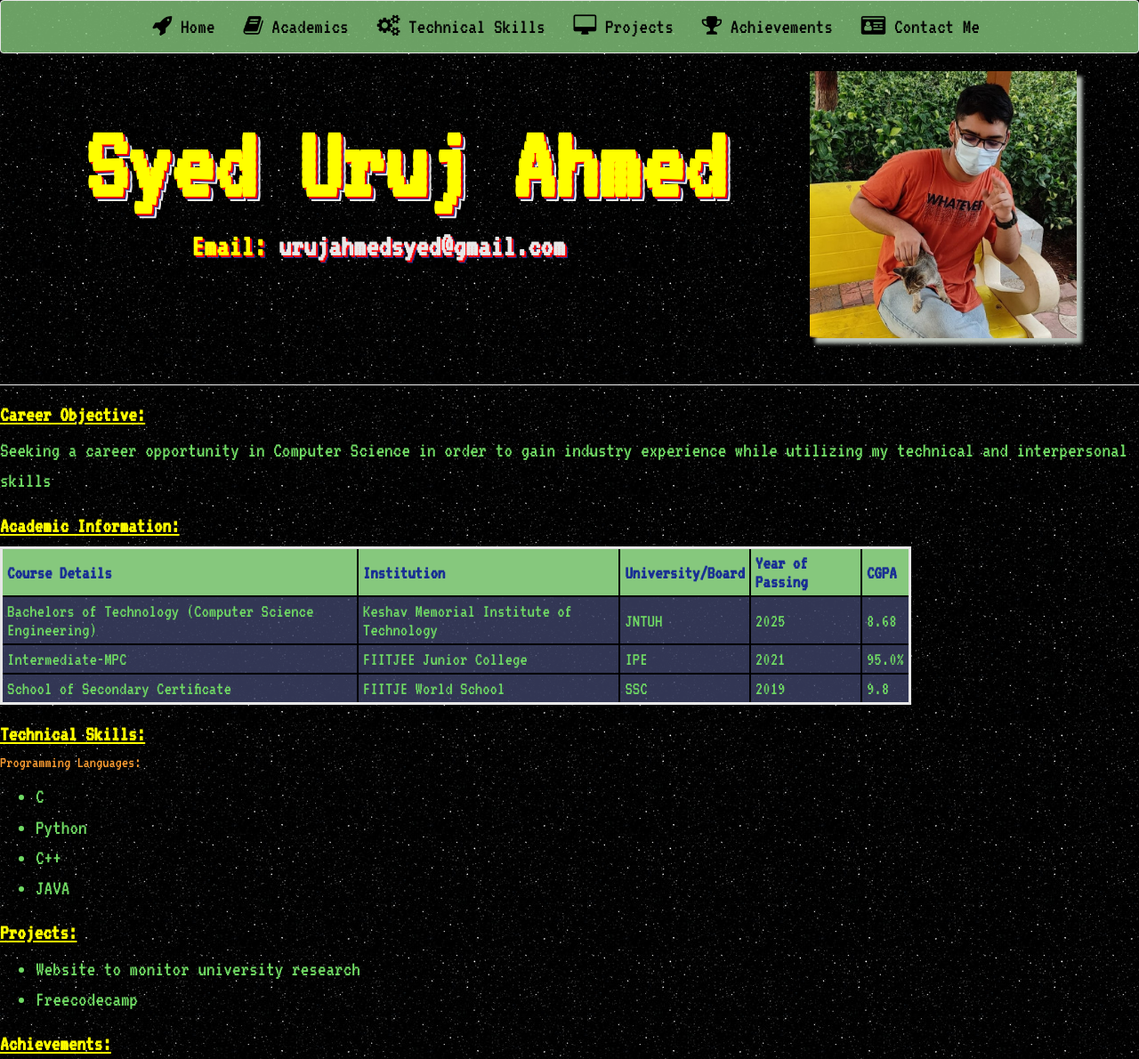
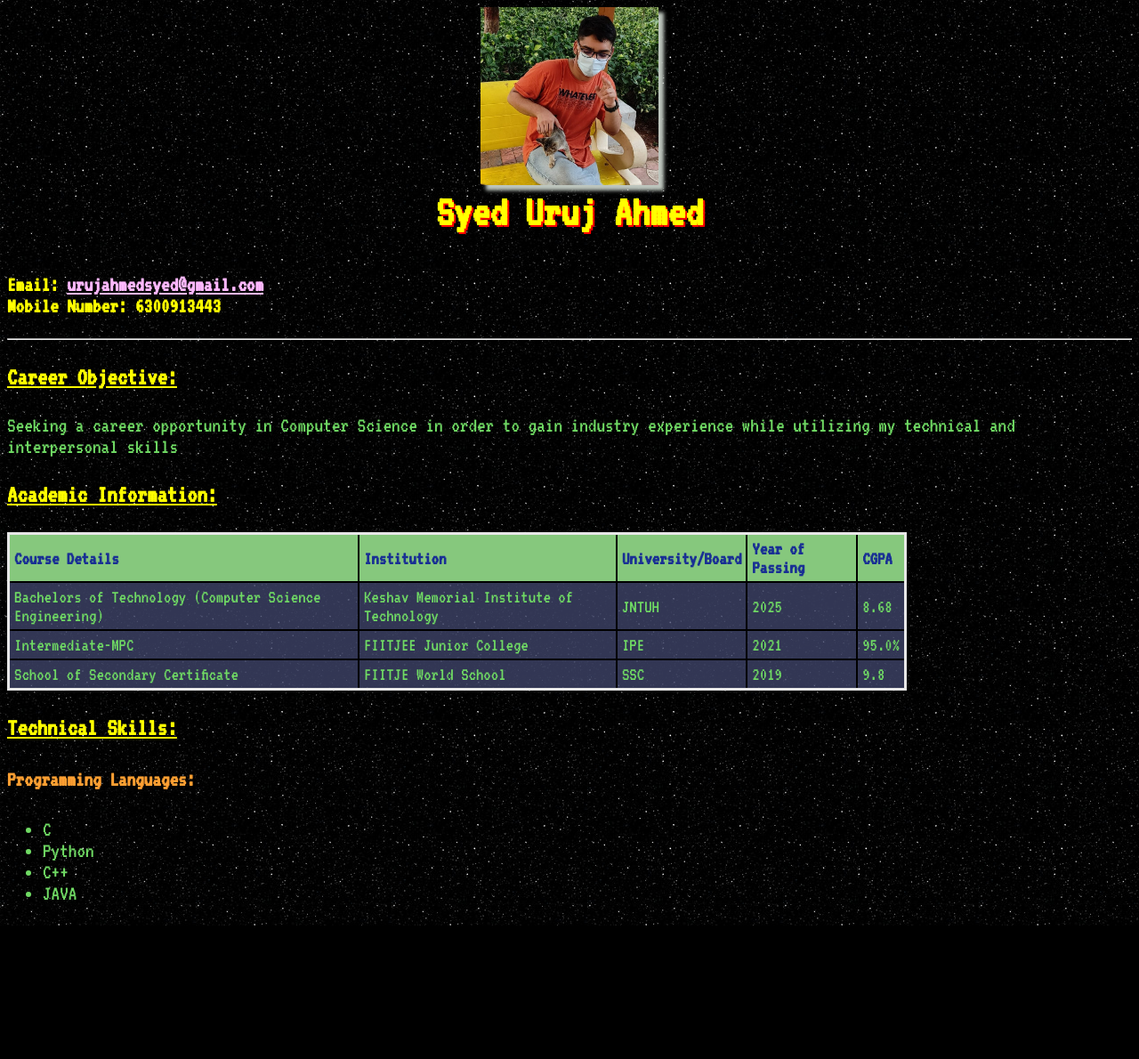
Before and after one commit to urujahmedsyed/psweek1htmlcss, a plain HTML site: page index.html in a window 1280 px wide. Shown: the top 1190 px of the page at 89% size. After the commit the page ends 1040 px from the top, so only its background shows below. Drawn offline with nearby package versions, Linux system fonts and the light colour scheme.

Commit message:
Update index.html

```diff
--- a/index.html
+++ b/index.html
@@ -1,49 +1,37 @@
 <DOCTYPE html>
   <html>
       <head>
-            <title>updated Profile: Syed Uruj Ahmed</title>
+          <title>Profile: Syed Uruj Ahmed</title>
           <meta name="viewport" content="width=device-width, initial-scale=1.0">
           <meta charset="UTF-8">
           <link rel="stylesheet" href="https://fonts.googleapis.com/css2?family=VT323">
-
-            <link rel="stylesheet" href="https://cdnjs.cloudflare.com/ajax/libs/font-awesome/4.7.0/css/font-awesome.min.css">
-            <link rel="stylesheet" href="https://maxcdn.bootstrapcdn.com/bootstrap/3.4.1/css/bootstrap.min.css">
-            <script src="https://ajax.googleapis.com/ajax/libs/jquery/3.6.0/jquery.min.js"></script>
-            <script src="https://maxcdn.bootstrapcdn.com/bootstrap/3.4.1/js/bootstrap.min.js"></script>
           <style>
               img{
                   box-shadow: 6px 6px 4px #bec6be;
 
               }
-                #pfp{
-                    float:right;
-                    margin-right: 70px;
-                    position:relative;
-                }
               body{
                   font-family: 'VT323', monospace;
                   background-color:black;
-                    font-size:x-large ;
+                  font-size:x-large;
                   color:#70db64;
                   background-image:url('imagesa1/space.jpg');
-                    margin:0px;
               }
               h3,b{
                   color:#ffff00;
-                    font-weight: bold !important;
 
               }
               .name{
                   position:relative;
-                    top:20px;
-                    text-shadow:  2px 2px red,3px 3px rgb(25, 47, 148),5px 5px rgb(231, 231, 231);
+                  top:5px;
+                  text-shadow: 2px 2px red;
                   color:#ffff00;
               }
               h4{
                   color:#ff9f32;
               }
               a{
-                    color:rgb(231, 231, 231);
+                  color:#ffb8ff;
               }
               th,table,td{
                   font-size: 21px;
@@ -62,61 +50,25 @@
                   background-color: rgb(134, 200, 125);
                   text-align: left;
               }
-
-                .navbar {
-                    width: 100%;
-                    background-color: rgba(134, 200, 125, 0.8);
-                    overflow: auto;
-                }
-                .navbar{
-                    display: flex;
-                    justify-content: center;
-
-                }
-                .navbar a {
-                    float: left;
-                    padding: 12px;
-                    padding-right: 20px;
-                    color: black;
-                    text-decoration: none;
-                    font-size: x-large;
-                }
-
-
-                .navbar a:hover {
-                    background-color: rgba(0, 0, 0);
-                    color:rgb(134, 200, 125);
-                }
           </style>
       </head>
       <body>
-
-            <div class="navbar navbar-default">
-                <a href="#"><i class="fa fa-rocket"></i> Home</a>
-                <a href="#ac"><i class="fa fa-book"></i> Academics</a></li>
-                <a href="#te"><i class="fa fa-cogs"></i> Technical Skills</a></li>
-                <a href="#pr"><i class="fa fa-desktop"></i> Projects</a></li>
-                <a href="#ach"><i class="fa fa-trophy"></i> Achievements</a></li>
-                <a href="#co"><i class="fa fa-id-card"></i> Contact Me</a></li>
-            </div>
-            <div style="text-align: center;">
-            <p style="font-size:120;">
-                <img src="imagesa1/sampleimg.jpg" width="300" height="300" alt="Profile Picture" id="pfp">
+          <p style="font-size:50px;text-align:center">
+              <img src="imagesa1/sampleimg.jpg" width="200" height="200" alt="Profile Picture">
+              <br>
               <b class="name">Syed Uruj Ahmed</b>
           </p>
           <p>
-                <b style="font-size:35px;position:relative;top:-10px;left:-30;text-shadow:  2px 2px red,3px 3px rgb(25, 47, 148)">
+              <b>
                   Email: <a href="mailto:urujahmedsyed@gmail.com">urujahmedsyed@gmail.com</a>
                   <br>
-                    <br>
-                    <br>
+                  Mobile Number: 6300913443
               </b>
           </p>
-            </div>
           <hr>
           <h3><u>Career Objective:</u></h3>
           <p>Seeking a career opportunity in Computer Science in order to gain industry experience while utilizing my technical and interpersonal skills</p>
-            <h3 id="ac"><u>Academic Information:</u></h3>
+          <h3><u>Academic Information:</u></h3>
           <table style="width:80%">
               <tr>
                   <th>Course Details</th>
@@ -148,7 +100,7 @@
                   <td>9.8</td>
               </tr>
           </table>
-            <h3 id="te"><u>Technical Skills:</u></h3>
+          <h3><u>Technical Skills:</u></h3>
           <h4>Programming Languages:</h4>
           <ul>
               <li>C</li>
@@ -156,22 +108,5 @@
               <li>C++</li>
               <li>JAVA</li>
           </ul>
-            <h3 id="pr"><u>Projects:</u></h3>
-            <ul>
-                <li>Website to monitor university research</li>
-                <li>Freecodecamp</li>
-            </ul>
-            <h3 id="ach"><u>Achievements:</u></h3>
-            <ul>
-                <li>Advanced Placement international scholar</li>
-                <li>High school olympiads</li>
-            </ul>
-            <h3><u>Contact:</u></h3>
-            <p id="co">
-                <b>
-                    <span style="color:#ff9f32 ">Mobile Number:</span>
-                </b>
-                <span style="color:#70db64 ">6300913443</span>
-            </p>
           </body>
   </html>
```
Lines whose indentation alone changed are shown as unchanged.
